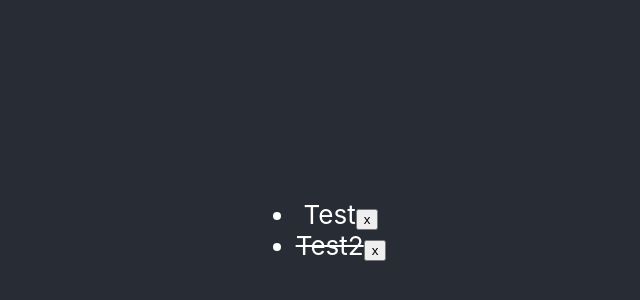
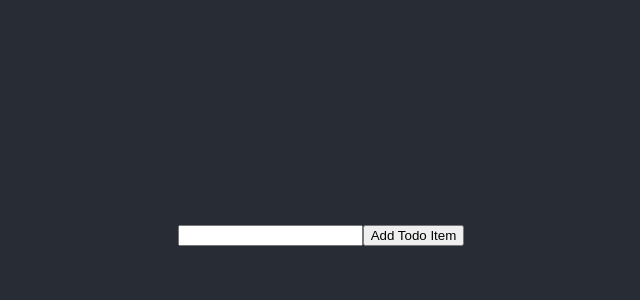
Before and after one commit to encarju/to-do-list-using-route, a React (Create React App) app: page / in a window 1280 px wide. Shown: the part 170-470 px from the top of the page, without its empty margins (319-959 px from the left). Built offline with nearby package versions, Linux system fonts and the light colour scheme.

Commit message:
[TodoList][Bryan-Justine] feature: Add onSubmit handling on ToDoGenerator

```diff
--- a/src/App.js
+++ b/src/App.js
@@ -1,5 +1,6 @@
 import './App.css';
 import ToDoGroup from './Components/ToDoGroup';
+import ToDoList from './Components/ToDoList';
 
 function App() {
   const todos = [{id: '123', text:'Test', done: false},
@@ -7,7 +8,7 @@ function App() {
   return (
     <div className="App">
       <header className="App-header">
-        <ToDoGroup todos={todos}/>
+        <ToDoList/>
       </header>
     </div>
   );
--- a/src/Components/ToDoGenerator/index.js
+++ b/src/Components/ToDoGenerator/index.js
@@ -1,12 +1,23 @@
 import React, { Component } from 'react';
+import { v4 as uuidv4 } from 'uuid';
 
 class ToDoGenerator extends Component {
 
+    onSubmit = (event) => {
+        event.preventDefault();
+        const text = event.target.toDoText.value;
+        const id = uuidv4();
+        const todo = { text, done: false, id }
+        console.log(todo);
+    }
     render() {
         return (
             <div>
-                <input type="text"/>
-                <button onClick={this.onClick}>add</button>
+                <form onSubmit={this.onSubmit}>
+                    <input type="text" name="toDoText" id="toDoText" />
+                    <input type="submit" value="Add Todo Item"/>
+                </form>
+
             </div>
         );
     }
--- /dev/null
+++ b/src/Components/ToDoList/index.js
@@ -0,0 +1,17 @@
+import React, { Component } from 'react';
+import ToDoGenerator from '../ToDoGenerator';
+import ToDoGroup from '../ToDoGroup';
+
+class ToDoList extends Component {
+
+    render() {
+        return (
+            <div>
+                <ToDoGenerator/>
+                {/* <ToDoGroup todos={todos}/> */}
+            </div>
+        );
+    }
+}
+
+export default ToDoList;
```
